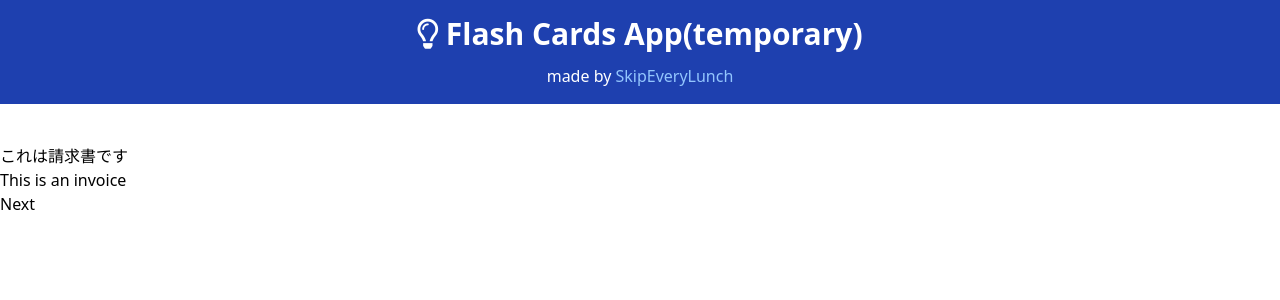
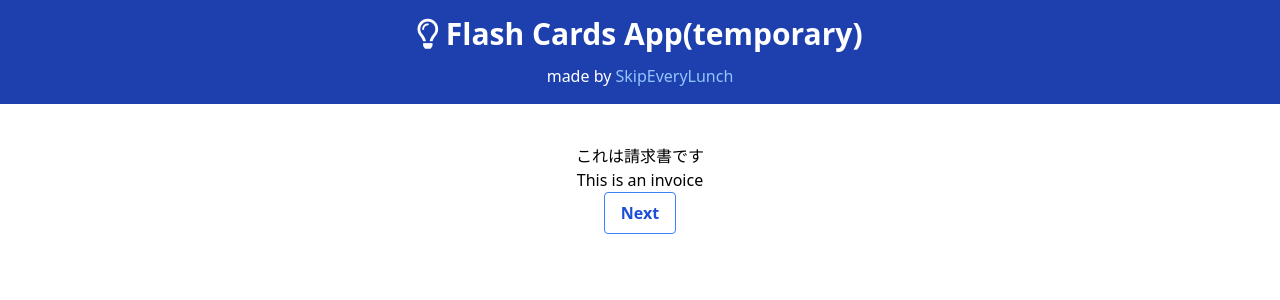
Before and after one commit to SkipEveryLunch/flashcards-vue, a Vue app: page / in a window 1280 px wide. Both pictures are taken after a click on the button "Answer". Shown: the top 300 px of the page. Built offline with nearby package versions, Linux system fonts and the light colour scheme.

Commit message:
added super basic styling to Home.vue

```diff
--- a/src/views/Home.vue
+++ b/src/views/Home.vue
@@ -1,16 +1,25 @@
 <template>
-  <div>
+  <div class="flex-col justify-between">
+    <div class="flex-col">
+      <div class="flex justify-center">
         <div>
       {{questions[progress].front}}
         </div>
-    <div v-if="isAnswerShown">
+      </div>
+      <div v-if="isAnswerShown"
+       class="flex justify-center">
+        <div>
         {{questions[progress].back}}
         </div>
-    <div v-if="!isAnswerShown">
-      <button @click="showAnswer">Answer</button>
       </div>
-    <div v-else>
-      <button @click="nextQuestion">
+    </div>
+    <div class="flex justify-center">
+        <button
+        class="bg-transparent hover:bg-blue-500 text-blue-700 font-semibold hover:text-white py-2 px-4 border border-blue-500 hover:border-transparent rounded"
+        v-if="!isAnswerShown" @click="showAnswer">Answer</button>
+        <button
+        class="bg-transparent hover:bg-blue-500 text-blue-700 font-semibold hover:text-white py-2 px-4 border border-blue-500 hover:border-transparent rounded"
+        v-else @click="nextQuestion">
           <span v-if="questions.length > progress + 1">
           Next
           </span>
```
Lines whose indentation alone changed are shown as unchanged.
